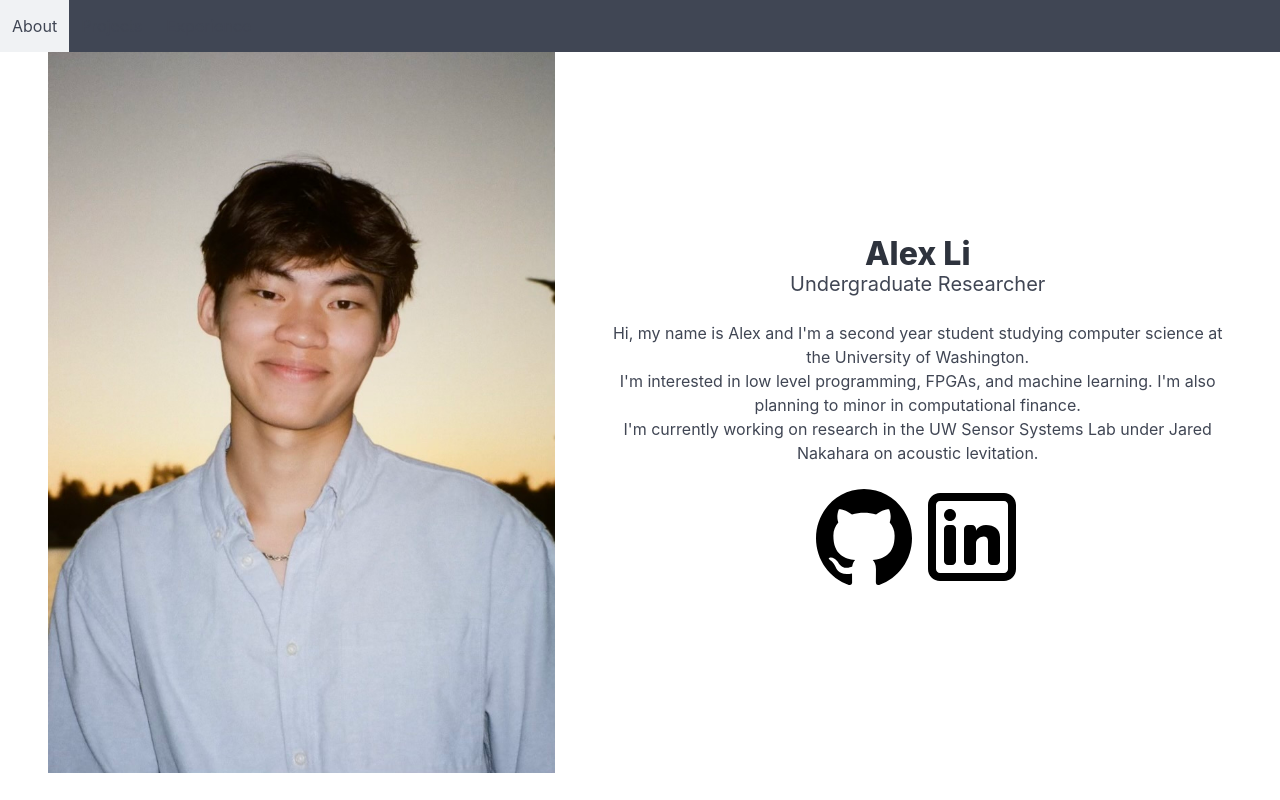
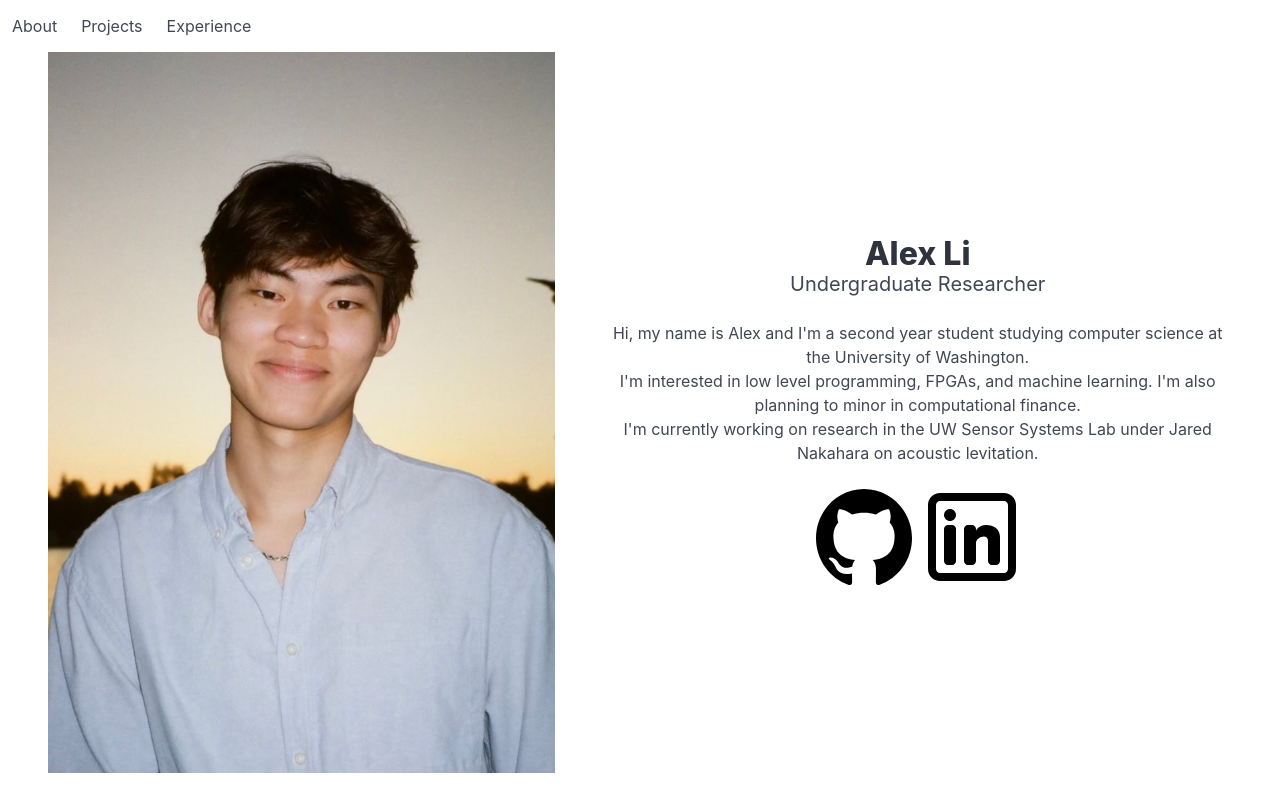
Before and after one commit to AlexXLi12/AlexXLi12.github.io, a React (Vite) app: page / in a window 1280 px wide. Shown: the top 800 px of the page. Built offline with nearby package versions, Linux system fonts and the light colour scheme.

Commit message:
change navbar color

```diff
--- a/src/Navbar.jsx
+++ b/src/Navbar.jsx
@@ -1,6 +1,6 @@
 const Navbar = () => {
     return (
-        <nav className="navbar block has-background-grey-dark is-fixed-top">
+        <nav className="navbar block is-fixed-top">
             <a className="navbar-item" href="#about">About</a>
             <a className="navbar-item" href="#projects">Projects</a>
             <a className="navbar-item" href="#experience">Experience</a>
```
